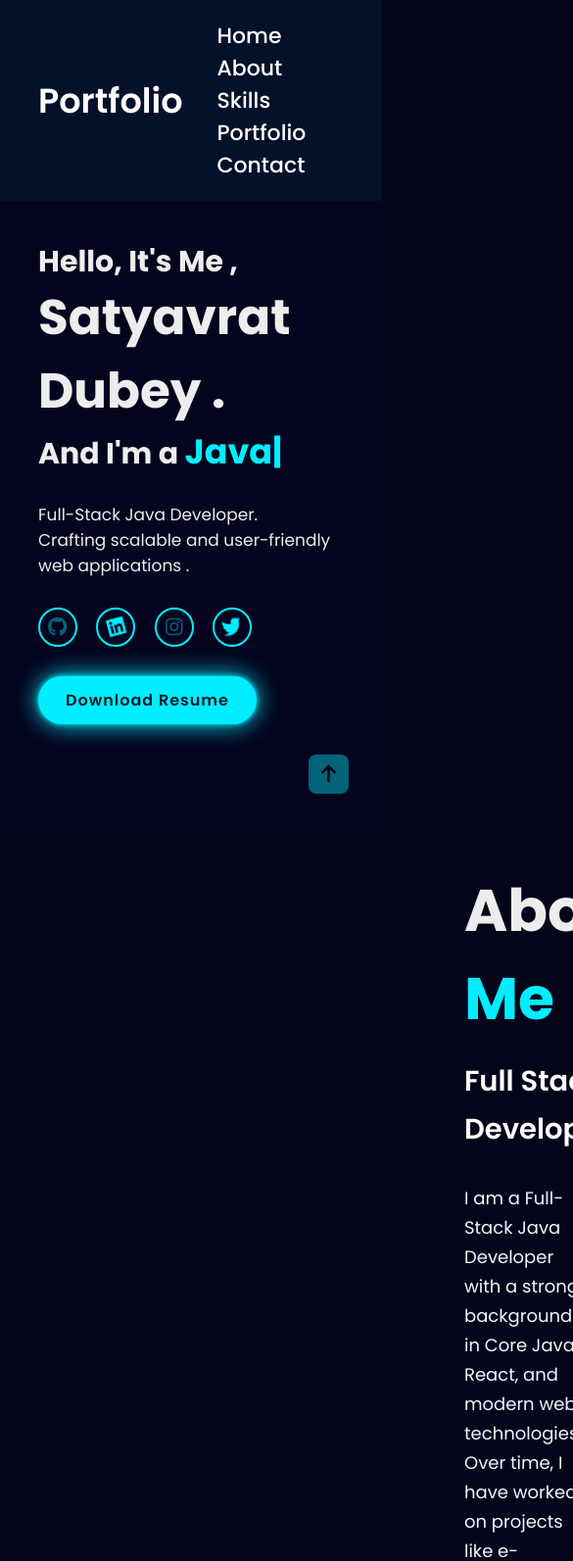
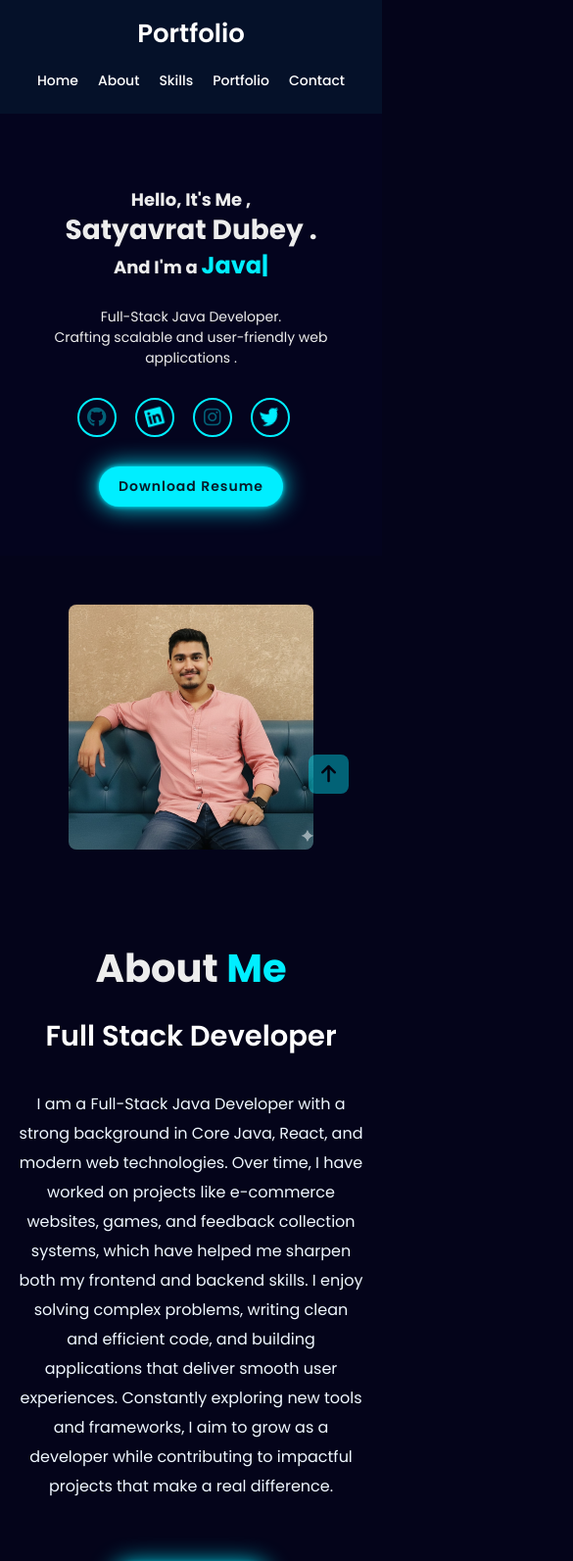
Before and after one commit to Satyavrat-Dubey/Personal-portfolio, a plain HTML site: page index.html in a window 390 px wide. Shown: the top 1593 px of the page at 98% size, 585 px wide, since content can reach past the window. Drawn offline with nearby package versions, Linux system fonts and the light colour scheme.

Commit message:
Update style1.css

```diff
--- a/style1.css
+++ b/style1.css
@@ -859,3 +859,178 @@ section{
         opacity: 1;
     }
 }
+/* ================= MOBILE RESPONSIVE ================= */
+@media (max-width: 768px) {
+
+  /* HEADER */
+  .header {
+    padding: 15px 5%;
+    flex-direction: column;
+  }
+
+  .logo {
+    font-size: 26px;
+    width: 100%;
+    text-align: center;
+  }
+
+  .navbar {
+    margin-top: 10px;
+  }
+
+  .navbar a {
+    font-size: 16px;
+    margin: 10px;
+  }
+
+  /* HOME */
+  .home {
+    flex-direction: column;
+    height: auto;
+    padding: 120px 5% 50px;
+    text-align: center;
+  }
+
+  .home-content h1 {
+    font-size: 36px;
+  }
+
+  .home-content h3 {
+    font-size: 22px;
+  }
+
+  .home-content p {
+    font-size: 15px;
+  }
+
+  /* ABOUT */
+  .about {
+    grid-template-columns: 1fr;
+    text-align: center;
+    padding: 50px 5%;
+  }
+
+  .about-img img {
+    width: 250px;
+    height: 250px;
+    padding-left: 0;
+    margin-bottom: 20px;
+  }
+
+  .about-text h2 {
+    font-size: 40px;
+  }
+
+  .about-text p {
+    margin-right: 0;
+    font-size: 16px;
+  }
+
+  /* SERVICES */
+  .container {
+    padding: 40px 20px;
+  }
+
+  .services-list {
+    grid-template-columns: 1fr;
+  }
+
+  /* SKILLS */
+  .skills-container {
+    flex-direction: column;
+    padding: 0 20px;
+  }
+
+  .container1 {
+    min-width: 100%;
+  }
+
+  /* PORTFOLIO */
+  .portfolio-content {
+    grid-template-columns: 1fr;
+  }
+
+  #portfolio {
+    margin: 0 10px;
+  }
+
+  .main-text h2 {
+    font-size: 40px;
+  }
+
+  /* CONTACT */
+  .contact {
+    grid-template-columns: 1fr;
+    padding: 40px 20px;
+  }
+
+  .contact-text h2 {
+    font-size: 45px;
+  }
+
+  .contact-form form input,
+  .contact-form textarea {
+    width: 100%;
+  }
+
+  /* FOOTER */
+  .last-text p {
+    font-size: 14px;
+  }
+}
+
+/* EXTRA SMALL PHONES */
+@media (max-width: 480px) {
+
+  .home-content h1 {
+    font-size: 30px;
+  }
+
+  .home-content h3 span {
+    font-size: 24px;
+  }
+
+  .btn {
+    padding: 10px 22px;
+    font-size: 14px;
+  }
+}
+@media (max-width: 768px) {
+  .navbar {
+    display: flex;
+    flex-wrap: wrap;
+    justify-content: center;
+  }
+
+  .navbar a {
+    font-size: 14px;
+    margin: 8px 10px;
+  }
+}
+@media (max-width: 768px) {
+  .home img {
+    width: 220px;
+    height: 220px;
+    margin-top: 20px;
+    border-radius: 10px;
+  }
+}
+@media (max-width: 480px) {
+
+  .home-content h1 {
+    font-size: 28px;
+  }
+
+  .home-content h3 {
+    font-size: 18px;
+  }
+
+  .home-content p {
+    font-size: 14px;
+  }
+
+  .btn {
+    padding: 10px 20px;
+    font-size: 14px;
+  }
+}
```
